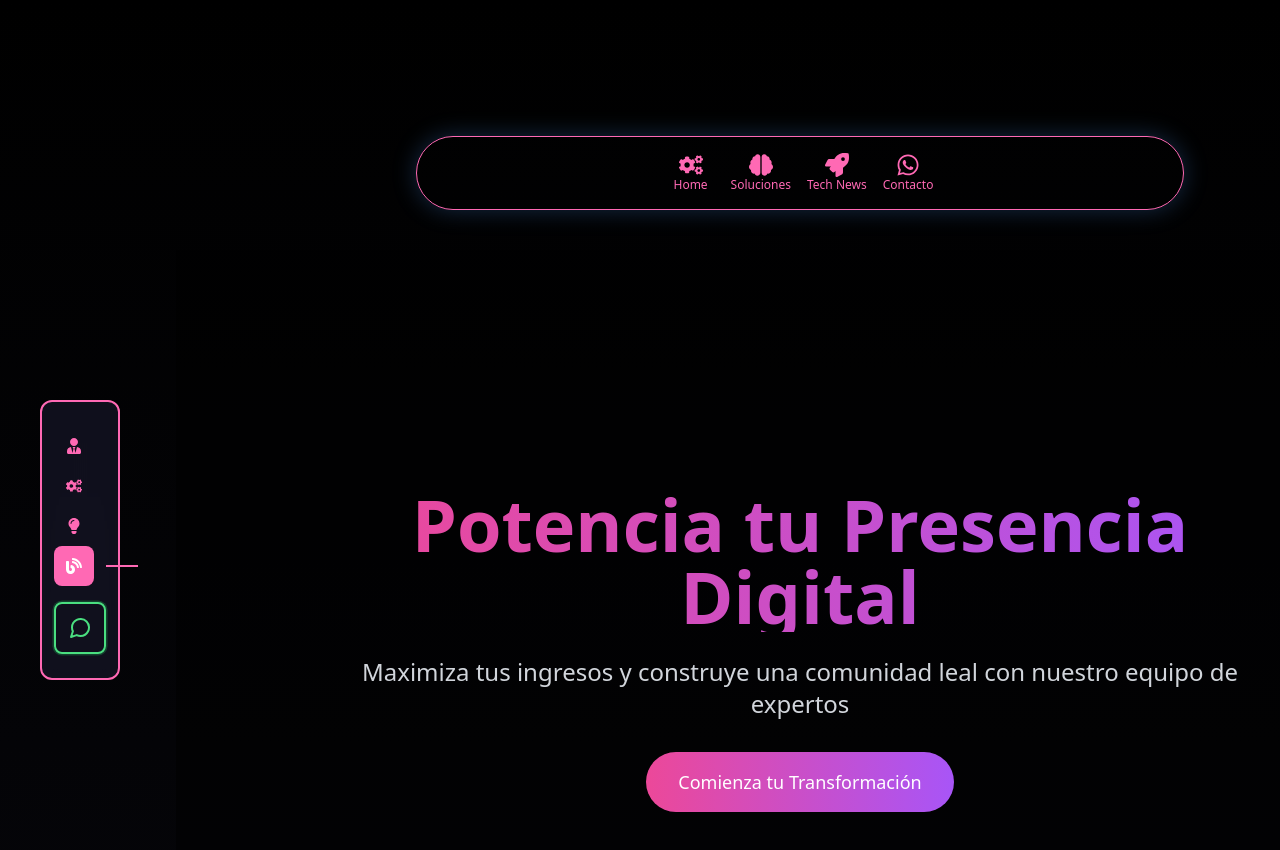
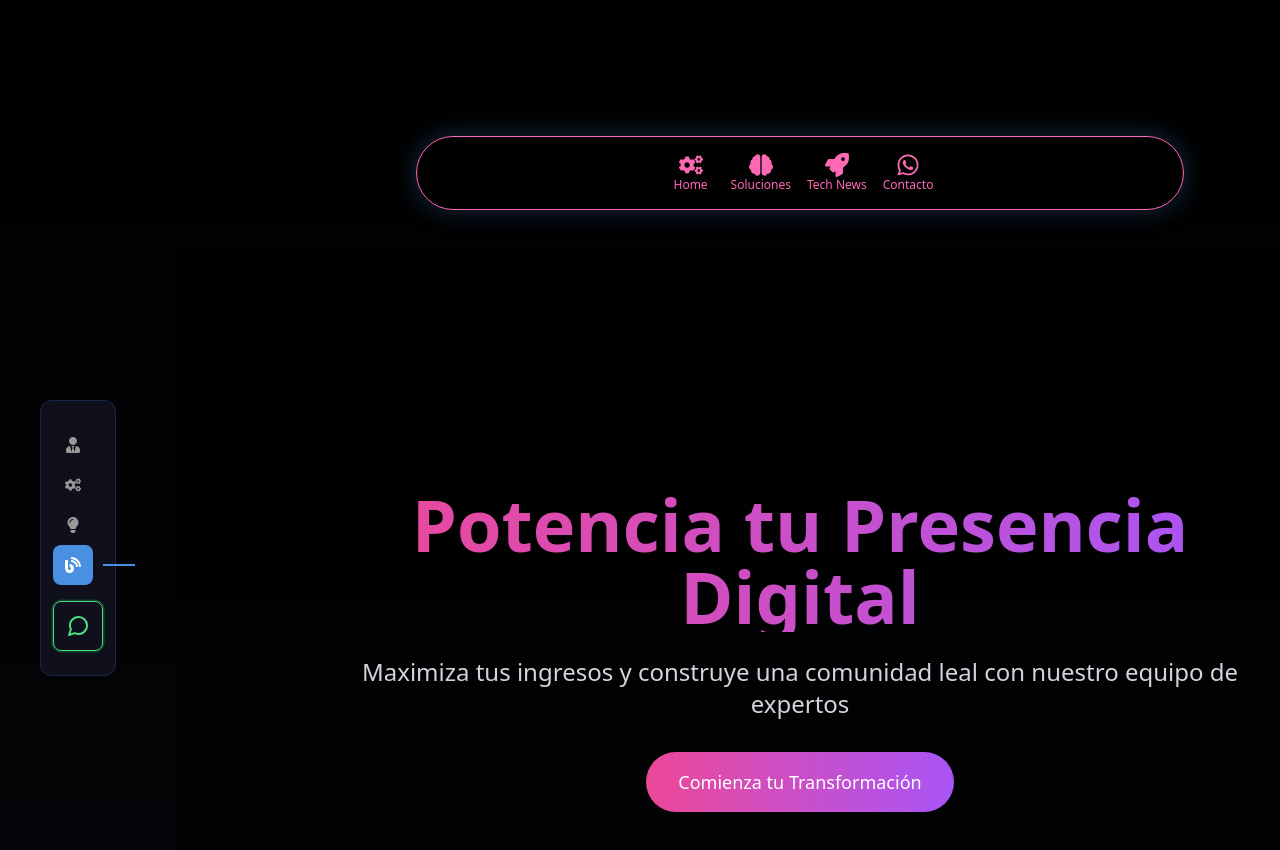
Before and after one commit to deivipluss/landing, a Next.js app: page /redes-membresia in a window 1280 px wide. Shown: the top 850 px of the page. Built offline with nearby package versions, Linux system fonts and the light colour scheme.

Commit message:
fix: alinea SidebarNavigation para que se vea idéntico en todas las páginas

```diff
--- a/components/SidebarNavigation.tsx
+++ b/components/SidebarNavigation.tsx
@@ -108,7 +108,7 @@ const SidebarNavigation: React.FC<SidebarNavigationProps> = ({ activeSection, se
             href="https://wa.me/51989843709?text=Quiero%20contratar%20una%20gerencia...."
             target="_blank"
             rel="noopener noreferrer"
-            className="p-2 rounded-full border-2 border-green-400 text-green-400 flex items-center justify-center animate-[heartbeat_1.5s_infinite] shadow-none hover:bg-green-50/10 transition-all"
+            className="p-2 rounded-full border border-green-400 text-green-400 flex items-center justify-center animate-[heartbeat_1.5s_infinite] shadow-none hover:bg-green-50/10 transition-all"
             style={{ boxShadow: '0 0 0 0.1rem #25D36640' }}
             aria-label="Contratar ahora por WhatsApp"
           >
@@ -132,8 +132,8 @@ const SidebarNavigation: React.FC<SidebarNavigationProps> = ({ activeSection, se
   return (
     <motion.div
       {...sidebarMotion}
-      className={`py-6 px-3 rounded-xl flex flex-col gap-6 border-2 border-solid ${noFill ? 'bg-[#1A1A2E]/60 backdrop-blur-md' : ' bg-gradient-to-br ' + colors.bg + ' backdrop-blur-md'} fixed left-4 lg:left-10 top-1/2 transform -translate-y-1/2 z-40 md:block hidden`}
-      style={{ borderColor: colors.border }}
+      className={`py-6 px-3 rounded-xl flex flex-col gap-6 border border-solid ${noFill ? 'bg-[#1A1A2E]/60 backdrop-blur-md border-blue-500/20' : ' bg-gradient-to-br ' + colors.bg + ' backdrop-blur-md'} fixed left-4 lg:left-10 top-1/2 transform -translate-y-1/2 z-40 md:block hidden`}
+      style={!noFill ? { borderColor: colors.border } : {}}
     >
       {items.map((item) => {
         const Icon = item.icon;
@@ -143,12 +143,12 @@ const SidebarNavigation: React.FC<SidebarNavigationProps> = ({ activeSection, se
             <button
               onClick={() => setActiveSection(item.id)}
               className={`p-3 rounded-lg group/icon ${isActive ? "text-white" : "bg-transparent"}`}
-              style={isActive ? { background: colors.icon, color: '#fff' } : { color: colors.text }}
+              style={isActive ? { background: noFill ? "#4A90E2" : colors.icon, color: '#fff' } : { color: noFill ? "#999" : colors.text }}
               aria-label={item.label}
             >
               <span
                 className={isActive ? "text-white" : "transition-colors"}
-                style={!isActive ? { color: colors.icon } : { color: '#fff' }}
+                style={!isActive ? { color: noFill ? "#999" : colors.icon } : { color: '#fff' }}
               >
                 {React.isValidElement(Icon)
                   ? Icon
@@ -161,7 +161,7 @@ const SidebarNavigation: React.FC<SidebarNavigationProps> = ({ activeSection, se
               {item.label}
             </div>
             {isActive && (
-              <div className="absolute left-full top-1/2 transform -translate-y-1/2 w-8 h-0.5" style={{ background: colors.icon }}></div>
+              <div className="absolute left-full top-1/2 transform -translate-y-1/2 w-8 h-0.5" style={{ background: noFill ? "#4A90E2" : colors.icon }}></div>
             )}
           </div>
         );
@@ -171,7 +171,7 @@ const SidebarNavigation: React.FC<SidebarNavigationProps> = ({ activeSection, se
         href="https://wa.me/51989843709?text=Quiero%20contratar%20una%20gerencia...."
         target="_blank"
         rel="noopener noreferrer"
-        className="p-3 rounded-lg border-2 border-green-400 text-green-400 flex items-center justify-center animate-[heartbeat_1.5s_infinite] shadow-none hover:bg-green-50/10 transition-all mt-4"
+        className="p-3 rounded-lg border border-green-400 text-green-400 flex items-center justify-center animate-[heartbeat_1.5s_infinite] shadow-none hover:bg-green-50/10 transition-all mt-4"
         style={{ boxShadow: '0 0 0 0.1rem #25D36640' }}
         aria-label="Contratar ahora por WhatsApp"
       >
```
